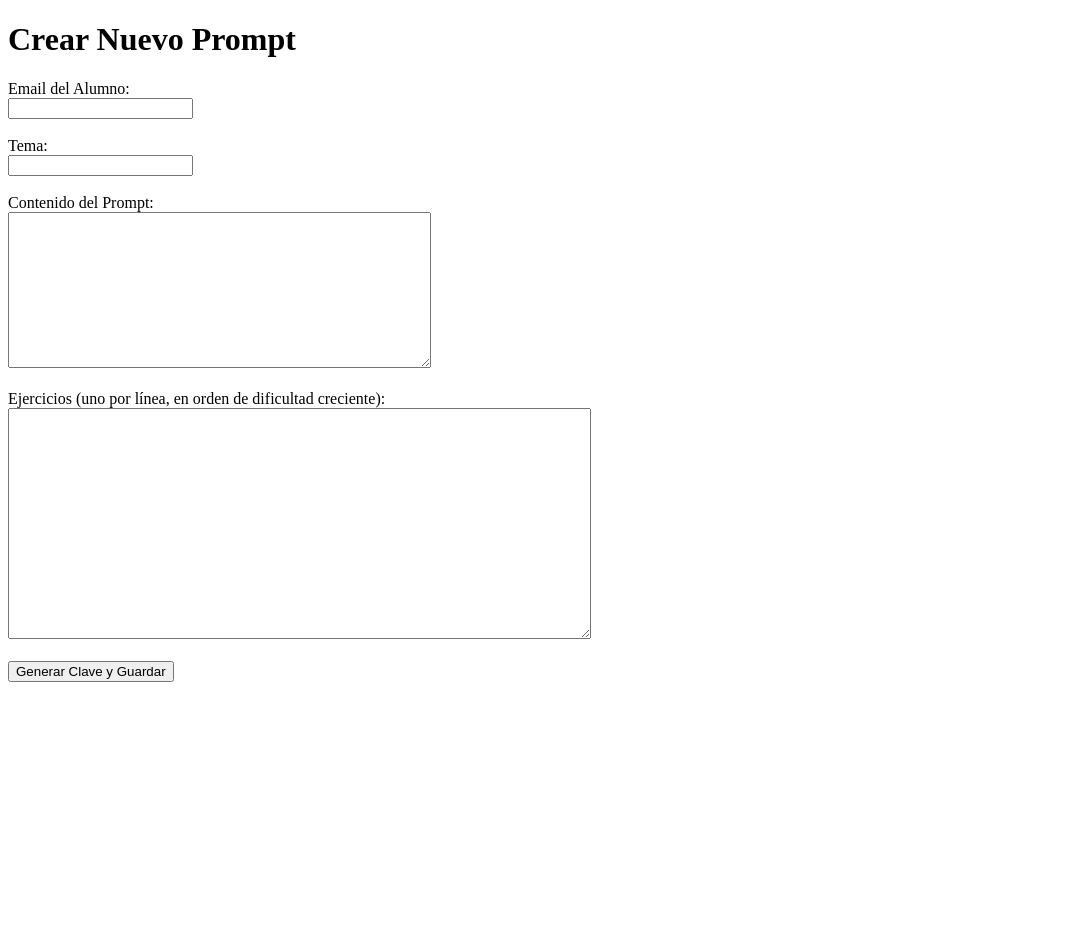
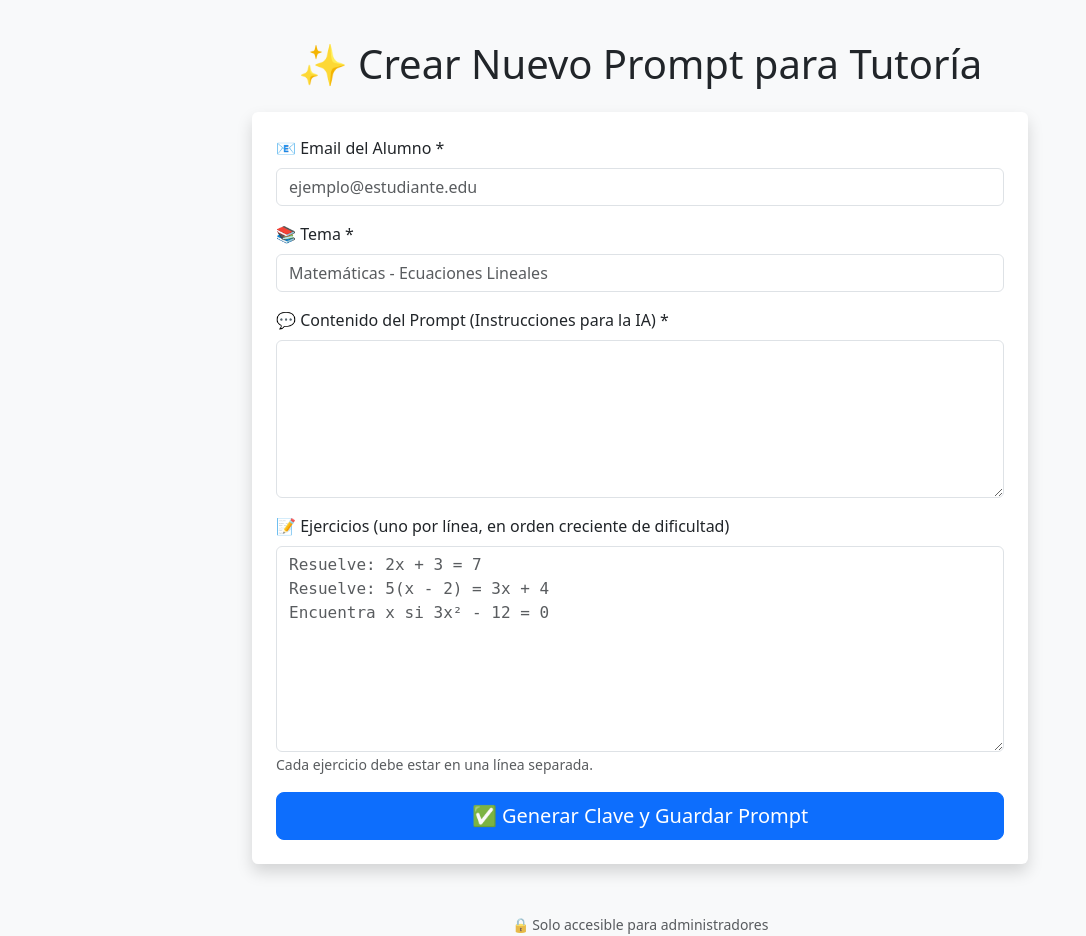
Before and after one commit to cedwinpp/mi-tutor-ia-produccion, a Flask app: page /admin/create_prompt in a window 1280 px wide. Shown: the whole page, without its empty margins (0-1086 px from the left). Before the commit the page ends 682 px from the top, so only its background shows below. Run offline with Flask 3, Linux system fonts and the light colour scheme; the visitor is signed in with stand-in values (Sample User, id 1); some libraries are stand-ins or nearby versions.

Commit message:
Improve admin_create.html with flash messages and Bootstrap UI

```diff
--- a/templates/admin_create.html
+++ b/templates/admin_create.html
@@ -2,29 +2,79 @@
 <html lang="es">
 <head>
     <meta charset="UTF-8">
+    <meta name="viewport" content="width=device-width, initial-scale=1.0">
     <title>Crear Prompt - Admin</title>
+    <!-- Bootstrap CSS -->
+    <link href="https://cdn.jsdelivr.net/npm/bootstrap@5.3.0/dist/css/bootstrap.min.css" rel="stylesheet">
+    <style>
+        body {
+            background-color: #f8f9fa;
+            padding-top: 40px;
+        }
+        .container {
+            max-width: 800px;
+        }
+        textarea {
+            font-family: monospace;
+            font-size: 14px;
+        }
+        .alert {
+            margin-bottom: 20px;
+        }
+    </style>
 </head>
 <body>
-    <h1>Crear Nuevo Prompt</h1>
-    <form method="post">
-        <label for="student_email">Email del Alumno:</label><br>
-        <input type="email" id="student_email" name="student_email" required><br><br>
 
-        <label for="topic">Tema:</label><br>
-        <input type="text" id="topic" name="topic" required><br><br>
+<div class="container">
+    <h1 class="text-center mb-4">✨ Crear Nuevo Prompt para Tutoría</h1>
 
-        <label for="prompt_content">Contenido del Prompt:</label><br>
-        <textarea id="prompt_content" name="prompt_content" rows="10" cols="50" required></textarea><br><br>
+    <!-- 👇 MOSTRAR MENSAJES FLASH (CLAVE DE ACCESO Y ERRORES) -->
+    {% with messages = get_flashed_messages(with_categories=true) %}
+        {% if messages %}
+            {% for category, message in messages %}
+                <div class="alert alert-{{ 'danger' if category == 'danger' else 'success' }} alert-dismissible fade show" role="alert">
+                    {{ message }}
+                    <button type="button" class="btn-close" data-bs-dismiss="alert"></button>
+                </div>
+            {% endfor %}
+        {% endif %}
+    {% endwith %}
 
-        <label for="exercises_text">Ejercicios (uno por línea, en orden de dificultad creciente):</label><br>
-        <textarea id="exercises_text" name="exercises_text" rows="15" cols="70"></textarea><br><br>
+    <form method="post" class="p-4 bg-white rounded shadow">
+        <div class="mb-3">
+            <label for="student_email" class="form-label">📧 Email del Alumno *</label>
+            <input type="email" id="student_email" name="student_email" class="form-control" required placeholder="ejemplo@estudiante.edu">
+        </div>
 
-        <button type="submit">Generar Clave y Guardar</button>
+        <div class="mb-3">
+            <label for="topic" class="form-label">📚 Tema *</label>
+            <input type="text" id="topic" name="topic" class="form-control" required placeholder="Matemáticas - Ecuaciones Lineales">
+        </div>
+
+        <div class="mb-3">
+            <label for="prompt_content" class="form-label">💬 Contenido del Prompt (Instrucciones para la IA) *</label>
+            <textarea id="prompt_content" name="prompt_content" class="form-control" rows="6" required placeholder="Eres un tutor experto en matemáticas. Explica paso a paso cómo resolver cualquier ejercicio. Usa lenguaje amable y claro.">
+            </textarea>
+        </div>
+
+        <div class="mb-3">
+            <label for="exercises_text" class="form-label">📝 Ejercicios (uno por línea, en orden creciente de dificultad)</label>
+            <textarea id="exercises_text" name="exercises_text" class="form-control" rows="8" placeholder="Resuelve: 2x + 3 = 7
+Resuelve: 5(x - 2) = 3x + 4
+Encuentra x si 3x² - 12 = 0"></textarea>
+            <small class="text-muted">Cada ejercicio debe estar en una línea separada.</small>
+        </div>
+
+        <button type="submit" class="btn btn-primary btn-lg w-100">✅ Generar Clave y Guardar Prompt</button>
     </form>
 
-    {% if access_key %}
-        <h2>Clave de Acceso Generada:</h2>
-        <p>{{ access_key }}</p>
-    {% endif %}
+    <div class="mt-5 text-center text-muted">
+        <small>🔒 Solo accesible para administradores</small>
+    </div>
+</div>
+
+<!-- Bootstrap JS Bundle with Popper -->
+<script src="https://cdn.jsdelivr.net/npm/bootstrap@5.3.0/dist/js/bootstrap.bundle.min.js"></script>
+
 </body>
 </html>
```
